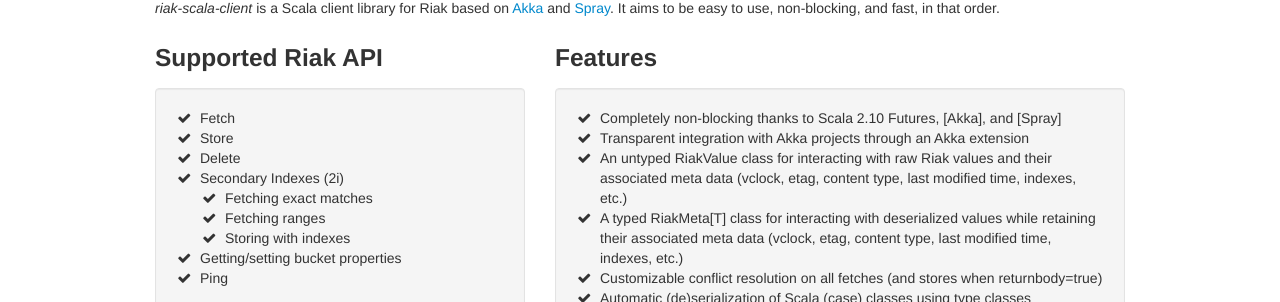
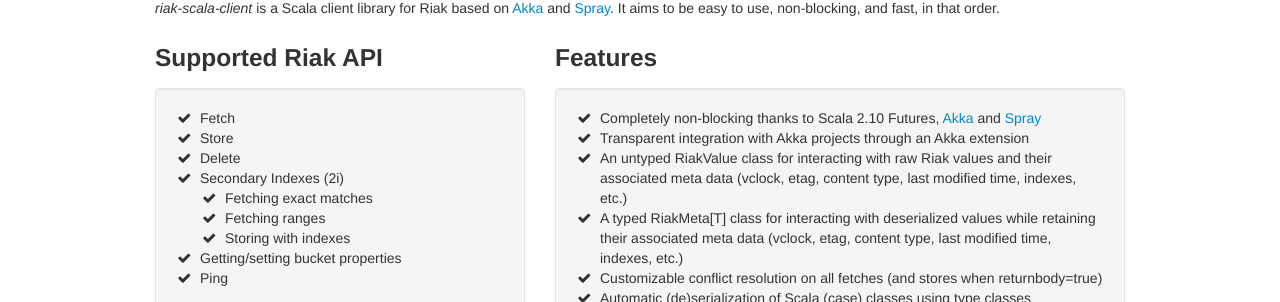
Before and after one commit to agemooij/riak-scala-client, a Jekyll site: the page built from index.html, in a window 1280 px wide and 900 px high. Shown: the part 246-548 px from the top of the window. Built offline with Jekyll 4.4.1, drawn with Linux system fonts in a browser that asks for light colours; nearby versions of some CDN libraries.

Commit message:
Fixed markdown links. Have to remember which docs I'm writing dammit ;)

```diff
--- a/index.html
+++ b/index.html
@@ -47,7 +47,7 @@
       <h3>Features</h3>
       <div class="well well-transparent">
         <ul class="icons">
-          <li><i class="icon-ok"></i>Completely non-blocking thanks to Scala 2.10 Futures, [Akka], and [Spray]</li>
+          <li><i class="icon-ok"></i>Completely non-blocking thanks to Scala 2.10 Futures, <a href="http://akka.io" target="_blank">Akka</a> and <a href="http://spray.io" target="_blank">Spray</a></li>
           <li><i class="icon-ok"></i>Transparent integration with Akka projects through an Akka extension</li>
           <li><i class="icon-ok"></i>An untyped RiakValue class for interacting with raw Riak values and their associated meta data (vclock, etag, content type, last modified time, indexes, etc.)</li>
           <li><i class="icon-ok"></i>A typed RiakMeta[T] class for interacting with deserialized values while retaining their associated meta data (vclock, etag, content type, last modified time, indexes, etc.)</li>
```
